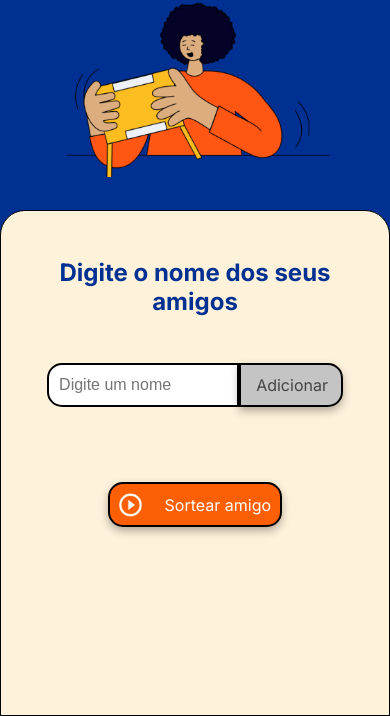
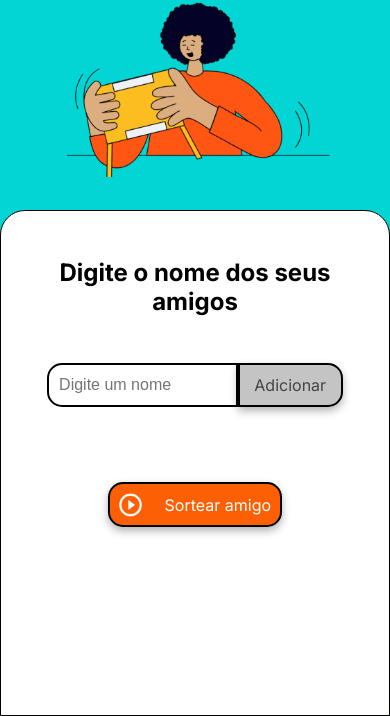
Before and after one commit to wellingtonnovais/challenge-amigo-secreto_pt-main, a plain HTML site: page index.html in a window 390 px wide. Shown: the part 128-844 px from the top of the page. Drawn offline with Linux system fonts and the light colour scheme.

Commit message:
alterando as cores e ajustando responsividade

```diff
--- a/style.css
+++ b/style.css
@@ -1,9 +1,9 @@
 :root {
-    --color-primary: #003092;
-    --color-secondary: #FFF2DB;
+    --color-primary: #03D4D4;
+    --color-secondary: #FFFFFF;
     --color-tertiary: #C4C4C4;
     --color-button: #FD6004;
-    --color-button-hover: #fc7d07;
+    --color-button-hover: #FC7D07;
     --color-text: #444444;
     --color-white: #FFFFFF;
 }
@@ -65,7 +65,7 @@ body {
     font-family: "Inter", serif;
     font-size: 36px;
     font-weight: 700;
-    color: var(--color-primary);
+    color: #000000;
     margin: 10px 0;
     text-align: center;
 }
@@ -94,7 +94,6 @@ body {
 
 /* Estilos de entrada de texto */
 .input-title {
-    flex: 1;
     padding: 10px 15px;
     font-size: 16px;
     border: 2px solid #333;
@@ -136,7 +135,7 @@ ul {
 
 .result-list {
     margin-top: 15px;
-    color: var(--color-primary);
+    color: var(--color-button);
     font-size: 22px;
     font-weight: bold;
     text-align: center;
@@ -235,12 +234,14 @@ ul {
     .input-wrapper {
         width: 85%;
         height: 44px;
+        text-size-adjust: 70%;
     }
 
     .button-add {
         width: 35%;
         padding: 5%;
         text-size-adjust: 70%;
+        inline-size:auto;
     }
 
     .button-container {
```
